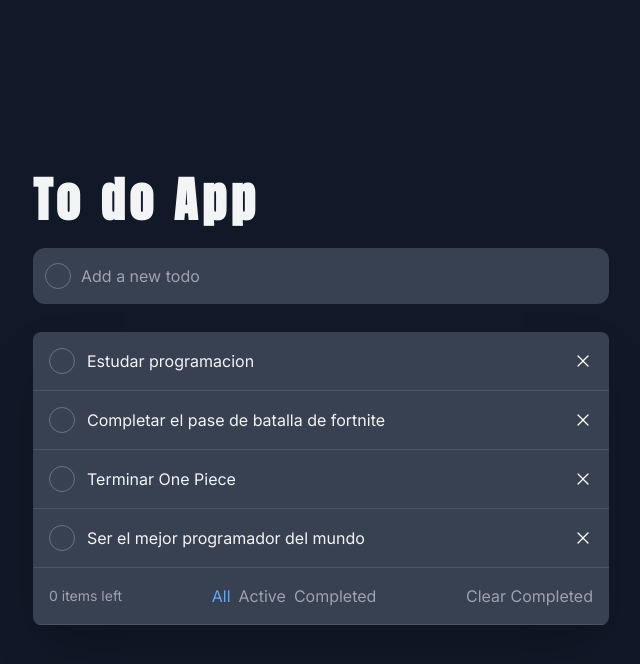
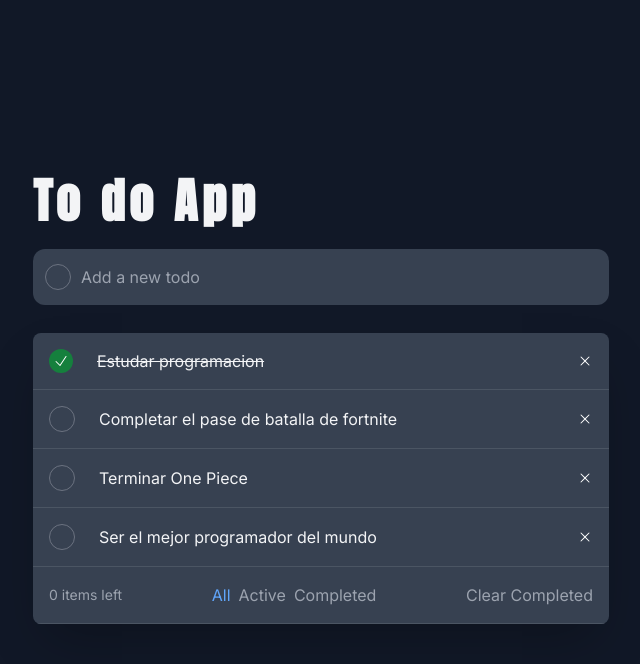
Before and after one commit to Nicolas2508Ca/To-DoApp, a React (Create React App) app: page / in a window 1280 px wide. Both pictures are taken after a click on the element 381 px from the left and 360 px from the top of the page. Shown: the top 664 px of the page, without its empty margins (319-959 px from the left). Built offline with nearby package versions, Linux system fonts and the light colour scheme.

Commit message:
ToDos checks y detete ToDos

```diff
--- a/src/App.js
+++ b/src/App.js
@@ -40,12 +40,31 @@ function App() {
     setTodos(todoList);
   }
 
+  const handleSetComplete = (id) => {
+    const updateList = todos.map((todo) => {
+      if(todo.id === id) {
+        return{...todo, completed : !todo.completed}
+      }
+      return todo;
+    })
+    setTodos(updateList);
+  }
+
+  const handleDelete = (id) => {
+    const updateList = todos.filter(todo => todo.id !== id)
+    setTodos(updateList);
+  }
+
   return (
     <div className="bg-gray-900 min-h-screen h-full font-inter text-gray-100 flex items-center justify-center py-20 px-5">
       <div className="container flex flex-col max-w-xl">
         <Title />
         <TodoInput addTodo={addTodo} />
-        <ToDoList todos={todos} />
+        <ToDoList
+        todos={todos}
+        handleSetComplete={handleSetComplete}
+        handleDelete={handleDelete}
+        />
       </div>
     </div>
   );
--- a/src/componentes/ToDo/ToDo.jsx
+++ b/src/componentes/ToDo/ToDo.jsx
@@ -1,23 +1,23 @@
-const ToDo = ({ todo }) => {
+const ToDo = ({ todo, handleSetComplete, handleDelete }) => {
 
-    const { title, completed } = todo
+    const { id, title, completed } = todo
     return(
         <div className="flex items-center justify-between p-4 bg bg-gray-700 border-b  border-solid border-gray-600">
             <div className="flex items-center">
                 {
                     completed ? (
-                        <div className="bg-green-700 p-1 rounded-full cursor-pointer">
+                        <div onClick={() => handleSetComplete(id)} className="bg-green-700 p-1 rounded-full cursor-pointer">
                             <img className="h-4 w-4" src="/check-icon.svg" alt="check Icon"></img>
                         </div>
                     ) : (
-                        <span className="border-solid border border-gray-500 rounded-full p-3 cursor-pointer"></span>
+                        <span onClick={() => handleSetComplete(id)}  className="border-solid border border-gray-500 rounded-full p-3 cursor-pointer"></span>
                     )
                 }
-                <p className={"ml-3 pl-3" + (completed && "line-through")}>
+                <p className={"ml-3 pl-3 " + (completed && "line-through")}>
                     {title}
                 </p>
             </div>
-            <img className="h-5 w-5 cursor-pointer transition-all duration-300 ease-in-out" src="/close-icon.svg" alt="close Icon"></img>
+            <img onClick={() => handleDelete(id)} className="h-4 w-4 cursor-pointer transition-all duration-300 ease-in-out" src="/close-icon.svg" alt="close Icon"></img>
         </div>
     )
 }
--- a/src/componentes/ToDoList/ToDoList.jsx
+++ b/src/componentes/ToDoList/ToDoList.jsx
@@ -1,12 +1,17 @@
 import { ToDoFilters } from "../ToDoFilters"
 import { ToDo } from "../ToDo"
 
-const ToDoList = ({ todos }) => {
+const ToDoList = ({ todos, handleSetComplete, handleDelete }) => {
     return (
         <div className="flex flex-col mt-7 rounded-lg overflow-hidden shadow-2xl">
             {todos.map(todo => {
                 return (
-                    <ToDo key={todo.id} todo={todo} />
+                    <ToDo
+                    key={todo.id}
+                    todo={todo}
+                    handleSetComplete={handleSetComplete}
+                    handleDelete={handleDelete}
+                    />
                 )
             }
             )}
```
